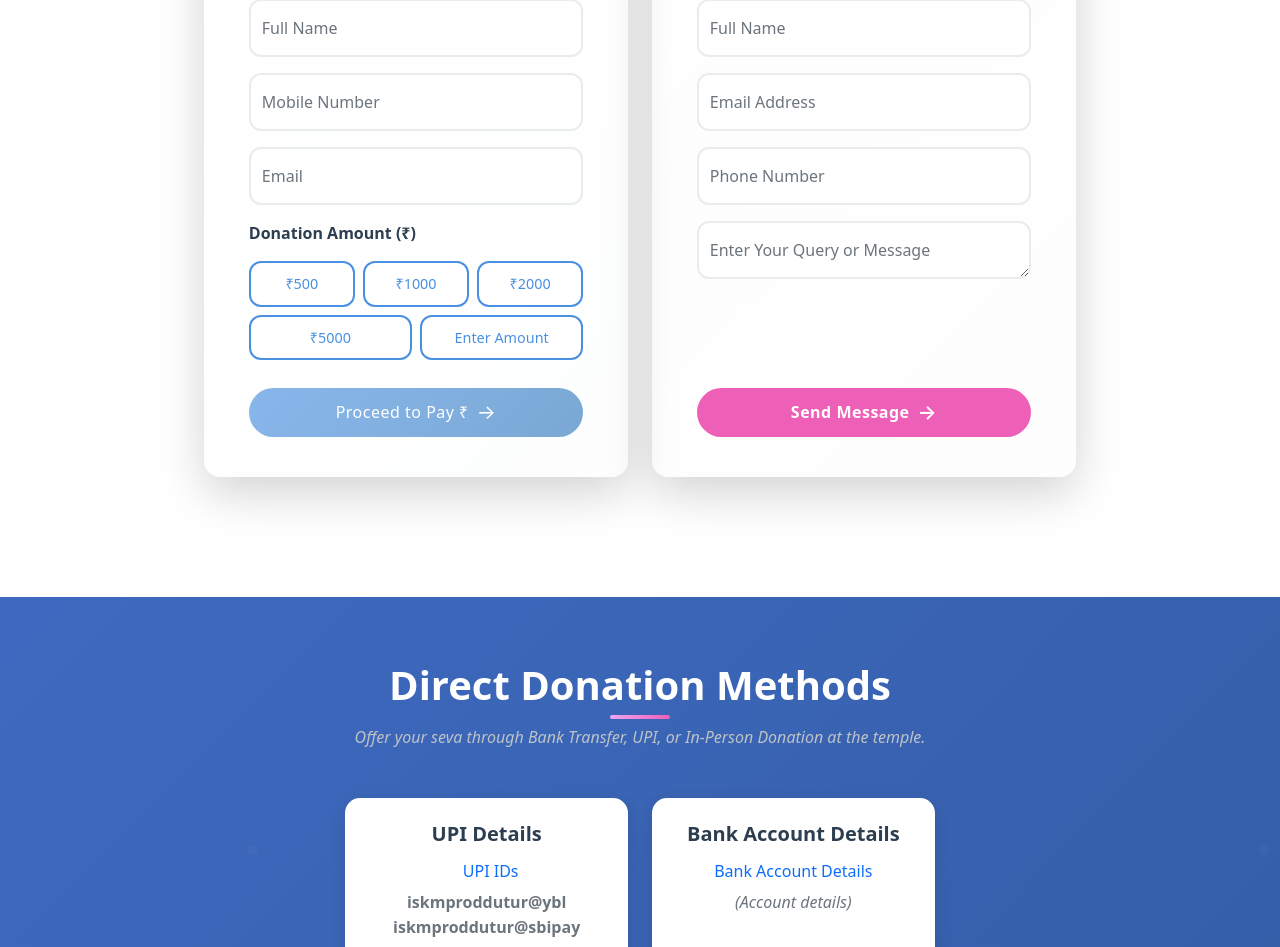
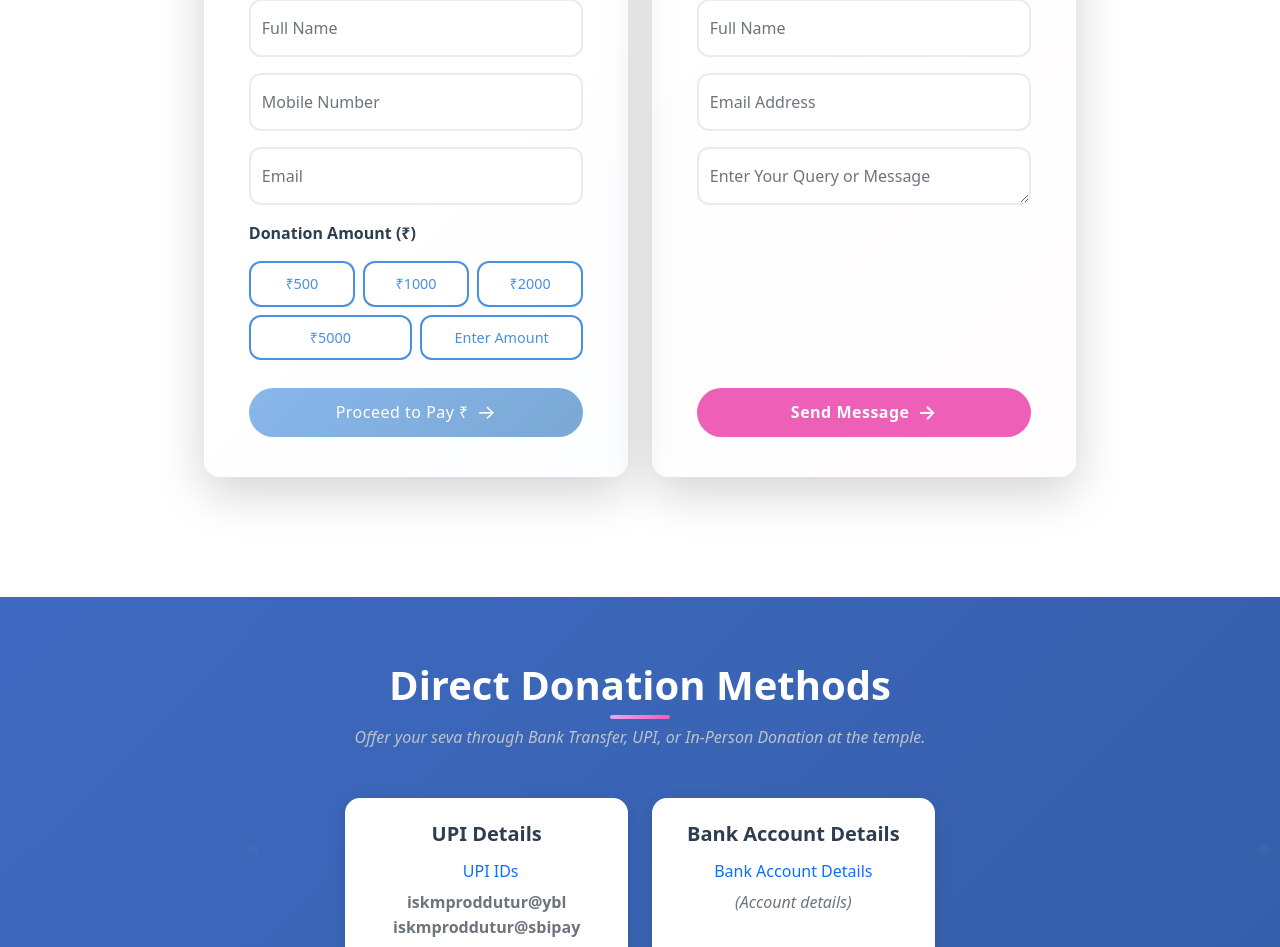
Before and after one commit to KumarCharan-00/IskmFrontendApp, a React (Vite) app in the folder iskm-frontend/: page /donate in a window 1280 px wide. Shown: the part 1181-2128 px from the top of the page. Built offline with nearby package versions, Linux system fonts and the light colour scheme; the HTML template or start-up script is replaced by a standard one.

Commit message:
Linking Query form submission to Whatsup

```diff
--- a/iskm-frontend/src/pages/DonatePage.tsx
+++ b/iskm-frontend/src/pages/DonatePage.tsx
@@ -114,7 +114,6 @@ function DonatePage() {
     const [contactForm, setContactForm] = useState({
         name: "",
         email: "",
-        phone: "",
         message: "",
     });
 
@@ -137,10 +136,20 @@ function DonatePage() {
 
     const handleContactSubmit = (e: React.FormEvent) => {
         e.preventDefault();
-        // Handle contact form submission
-        console.log("Contact Form Submitted:", contactForm);
-        alert("Your query has been submitted. We'll get back to you soon!");
-        setContactForm({ name: "", email: "", phone: "", message: "" });
+
+        const { name, email, message } = contactForm;
+        const whatsappNumber = "918466024968";
+
+        const text = `  Name: ${name}
+                        Email: ${email}
+                        Query: ${message}`;
+
+        const encodedText = encodeURIComponent(text);
+        const whatsappUrl = `https://wa.me/${whatsappNumber}?text=${encodedText}`;
+
+        window.open(whatsappUrl, "_blank");
+
+        setContactForm({ name: "", email: "", message: "" });
     };
 
     const handlePaymentSubmit = async (e: React.FormEvent) => {
@@ -215,13 +224,6 @@ function DonatePage() {
                             val={contactForm.email}
                             func={handleContactChange}
                             labelVal="Email Address"
-                        />
-                        <FloatingForm
-                            type="tel"
-                            name="phone"
-                            val={contactForm.phone}
-                            func={handleContactChange}
-                            labelVal="Phone Number"
                         />
                         <FloatingForm
                             as="textarea"
```
